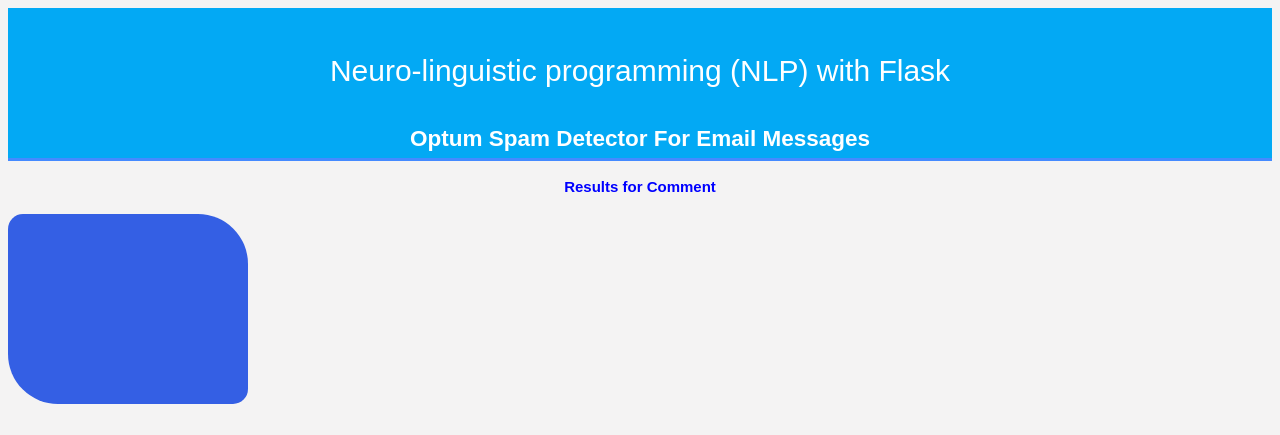
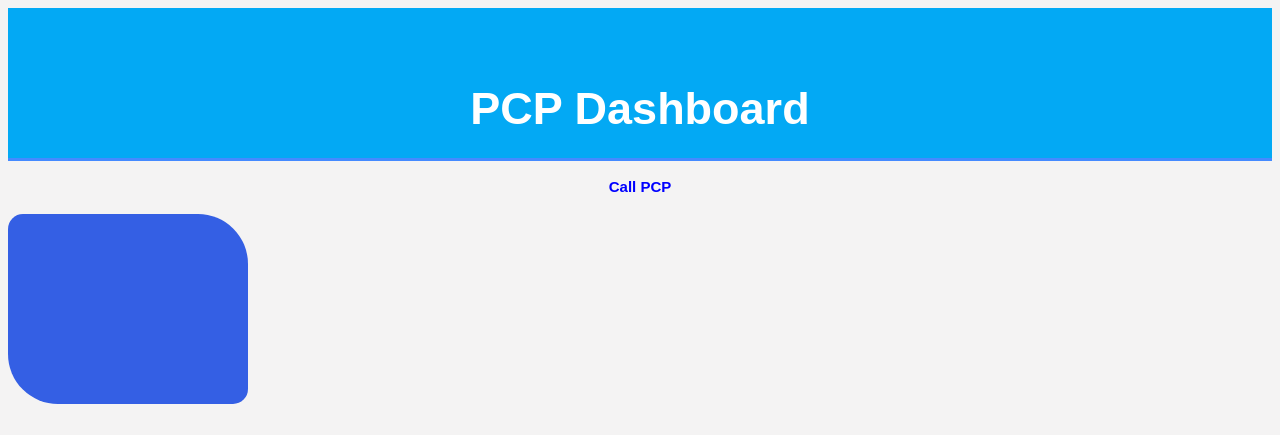
Before and after one commit to rajanipadegal/NLPModelSample, a Flask app: template templates/pcp.html in a window 1280 px wide. Shown: the top 435 px of the page. Run offline with Flask 2, Linux system fonts and the light colour scheme; the template is opened without the code that fills it, so the values that code supplies are empty; parts of the project's set-up code (start-up, migrations or seed data) failed here and were passed over.

Commit message:
modified

```diff
--- a/templates/pcp.html
+++ b/templates/pcp.html
@@ -10,12 +10,12 @@
     <header>
         <div class="container">
             <div id="brandname">
-                Neuro-linguistic programming (NLP) with Flask
+                <h2>PCP Dashboard</h2>
             </div>
         </div>
-        <h2>Optum Spam Detector For Email Messages</h2>
+
     </header>
-	<p style="color:blue;font-size:20;text-align: center;"><b>Results for Comment</b></p>
+	<p style="color:blue;font-size:20;text-align: center;"><b>Call PCP</b></p>
 	<div class="resultss">
 
 
```
